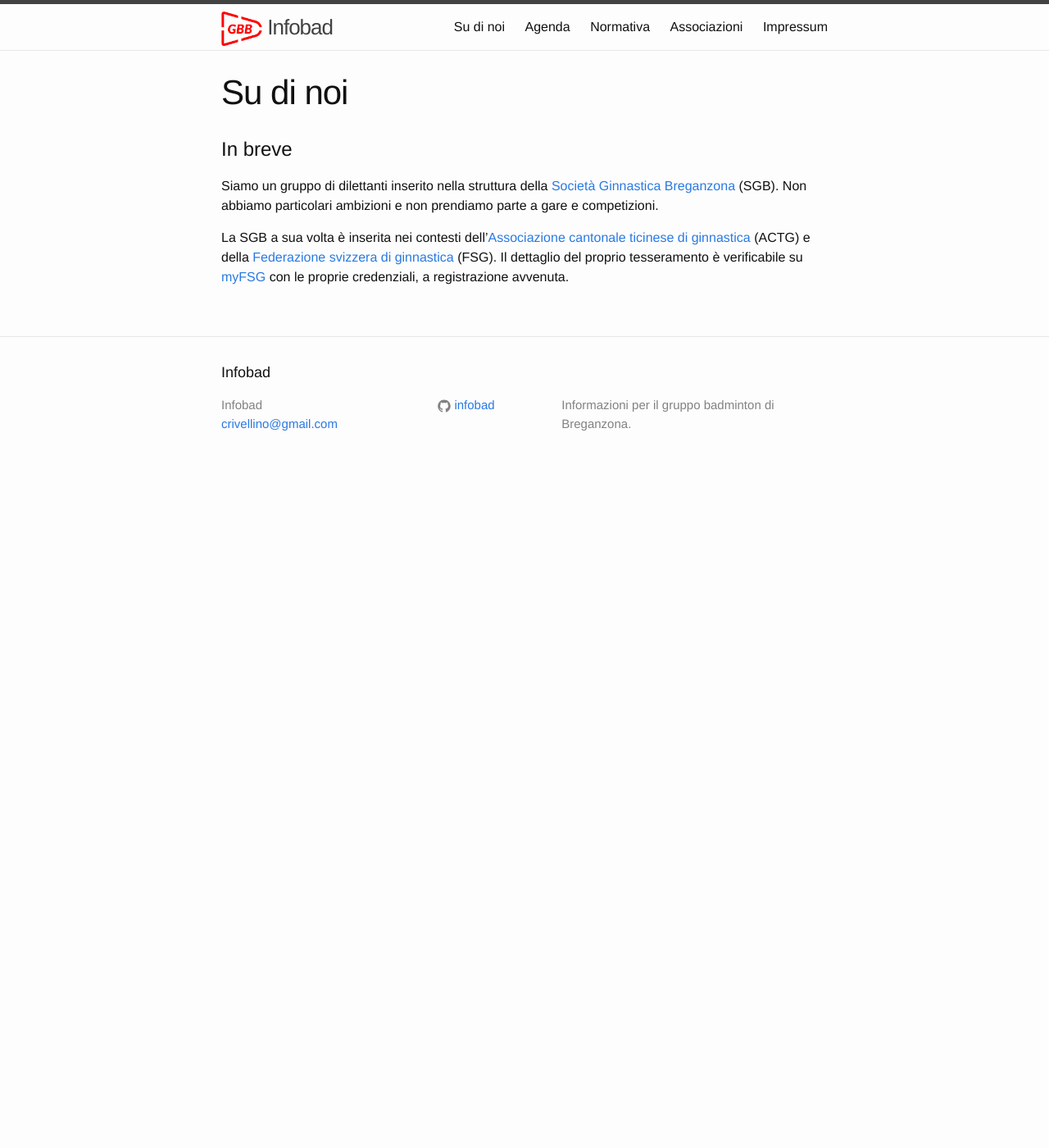
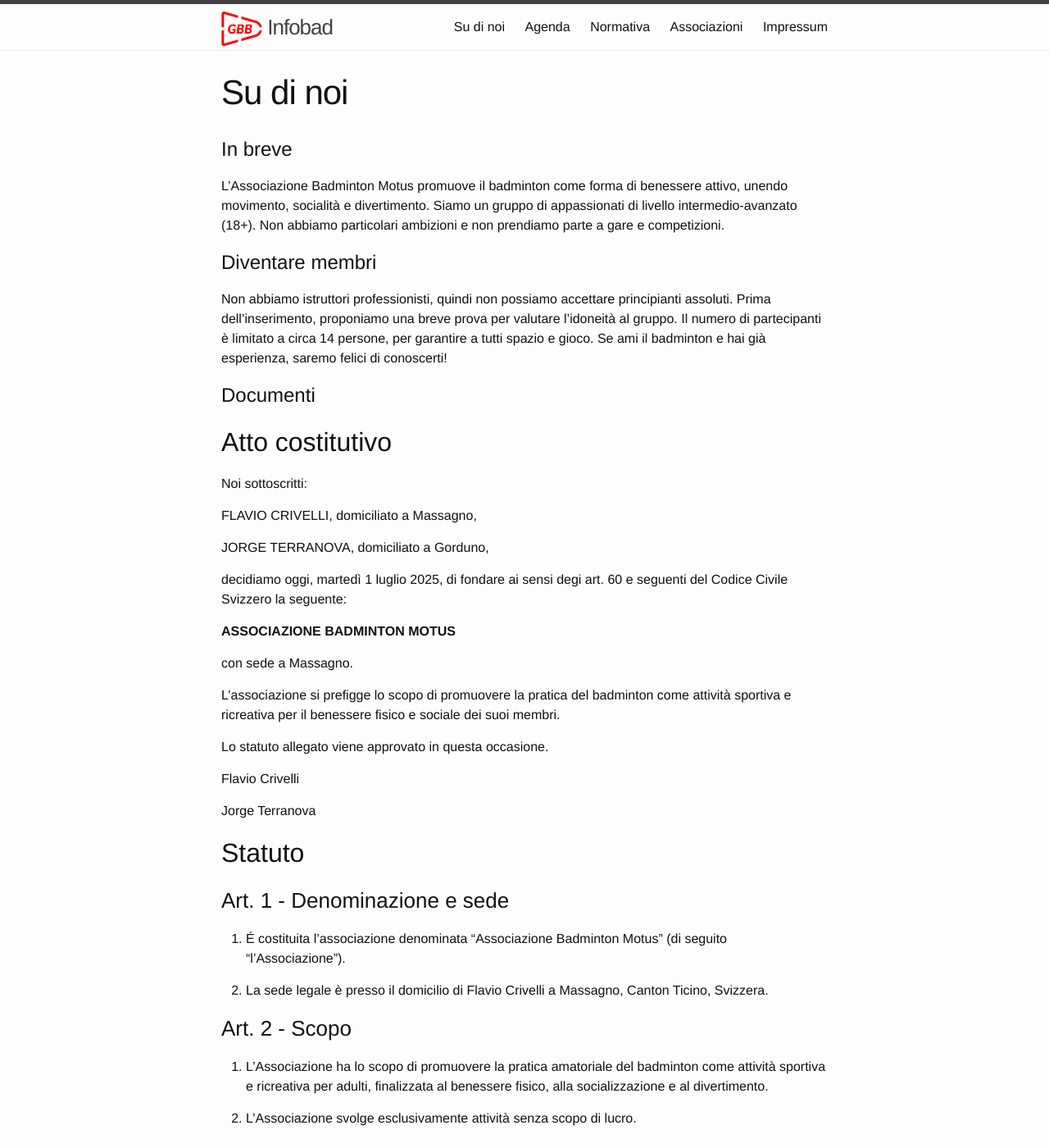
Before and after one commit to infobad/infobad.github.io, a Jekyll site: the page built from about.md, in a window 1280 px wide and 1400 px high. Shown: the whole window at 82% size. Built offline with Jekyll 4.4.1, drawn with Linux system fonts in a browser that asks for light colours; some of the changed text lies outside the part shown.

Commit message:
Propose creation of a new association

```diff
--- a/_config.yml
+++ b/_config.yml
@@ -2,11 +2,11 @@
 title: Infobad
 email: crivellino@gmail.com
 description: > # this means to ignore newlines until "baseurl:"
-  Informazioni per il gruppo badminton di Breganzona.
+  Informazioni per l'Associazione Badminton Motus.
 baseurl: "" # the subpath of your site, e.g. /blog/
 url: "http://infobad.github.io" # the base hostname & protocol for your site
 # twitter_username: capradellenevi
-github_username:  infobad
+github_username: infobad
 logo: "/assets/logo_gbb.png"
 
 # Build settings
--- a/about.md
+++ b/about.md
@@ -3,13 +3,185 @@ layout: page
 title: Su di noi
 permalink: /about/
 ---
-[sgb]: https://www.sgbreganzona.ch/ "Società Ginnastica Breganzona"
-[actg]: https://www.actg.ch/ "Associazione cantonale ticinese di ginnastica"
-[fsg]: https://www.stv-fsg.ch/ "Federazione svizzera di ginnastica"
-[myfsg]: https://my.stv-fsg.ch/ "myFSG"
 
 # In breve #
 
-Siamo un gruppo di dilettanti inserito nella struttura della [Società Ginnastica Breganzona][sgb] (SGB). Non abbiamo particolari ambizioni e non prendiamo parte a gare e competizioni.
+L'Associazione Badminton Motus promuove il badminton come forma di benessere attivo, unendo movimento, socialità e divertimento. Siamo un gruppo di appassionati di livello intermedio-avanzato (18+). Non abbiamo particolari ambizioni e non prendiamo parte a gare e competizioni.
 
-La SGB a sua volta è inserita nei contesti dell'[Associazione cantonale ticinese di ginnastica][actg] (ACTG) e della [Federazione svizzera di ginnastica][fsg] (FSG). Il dettaglio del proprio tesseramento è verificabile su [myFSG][myfsg] con le proprie credenziali, a registrazione avvenuta.
+# Diventare membri #
+
+Non abbiamo istruttori professionisti, quindi non possiamo accettare principianti assoluti. Prima dell'inserimento, proponiamo una breve prova per valutare l'idoneità al gruppo. Il numero di partecipanti è limitato a circa 14 persone, per garantire a tutti spazio e gioco. Se ami il badminton e hai già esperienza, saremo felici di conoscerti!
+
+# Documenti #
+
+## Atto costitutivo ##
+
+Noi sottoscritti:
+
+FLAVIO CRIVELLI, domiciliato a Massagno,
+
+JORGE TERRANOVA, domiciliato a Gorduno,
+
+decidiamo oggi, martedì 1 luglio 2025, di fondare ai sensi degi art. 60 e seguenti del Codice Civile Svizzero la seguente:
+
+**ASSOCIAZIONE BADMINTON MOTUS**
+
+con sede a Massagno.
+
+L'associazione si prefigge lo scopo di promuovere la pratica del badminton come attività sportiva e ricreativa per il benessere fisico e sociale dei suoi membri.
+
+Lo statuto allegato viene approvato in questa occasione.
+
+Flavio Crivelli
+
+Jorge Terranova
+
+## Statuto ##
+
+### Art. 1 - Denominazione e sede ###
+
+1. É costituita l'associazione denominata "Associazione Badminton Motus" (di seguito "l'Associazione").
+
+2. La sede legale è presso il domicilio di Flavio Crivelli a Massagno, Canton Ticino, Svizzera.
+
+### Art. 2 - Scopo ###
+
+1. L'Associazione ha lo scopo di promuovere la pratica amatoriale del badminton come attività sportiva e ricreativa per adulti, finalizzata al benessere fisico, alla socializzazione e al divertimento.
+
+2. L'Associazione svolge esclusivamente attività senza scopo di lucro.
+
+### Art. 3 - Membri ###
+
+1. L'Associazione è composta da membri attivi.
+
+2. Possono essere ammessi come membri attivi esclusivamente persone fisiche maggiorenni (18 anni compiuti) che dimostrino un livello intermedio o avanzato nella pratica del badminton. Poiché l'Associazione non dispone di istruttori professionisti, non vengono ammessi principianti assoluti.
+
+3. L'ammissione di nuovi membri avviene su richiesta scritta e approvazione del comitato direttivo.
+
+4. L'ammisisone è subordinata a una sessione di prova volta a valutare l'idoneità tecnica e e la compatibilità con il gruppo. La valutazione viene effettuata dal comitato direttivo o da membri da esso incaricati.
+
+5. Per garantire spazio e qualità dell'attività, il numero massimo di membri attivi è limitato a 14. Ulteriori richieste possono essere inserite in lista d'attesa.
+
+### Art. 4 - Diritti e doveri dei membri ###
+
+1. I membri hanno diritto di partecipare alle attività dell'Associazione e di votare all'assemblea generale.
+
+2. I membri sono tenuti a rispettare il presente statuto, le decisioni dell'assemblea e le regole stabilite dal comitato direttivo.
+
+### Art. 5 - Organi dell'Associazione ###
+
+1. L'Associazione è composta dai seguenti organi:
+
+    a) Assemblea generale
+
+    b) Comitato direttivo
+
+    c) Revisore dei conti (facoltativo)
+
+### Art. 6 - Assemblea generale ###
+
+1. L'assemblea generale è l'organo sovrano dell'Associazione e si riunisce almeno una volta all'anno.
+
+2. Compete all'assemblea generale:
+
+    a) eleggere il comitato direttivo;
+
+    b) approvare il bilancio e il conto preventivo;
+
+    c) deliberare sulle modifiche dello statuto;
+
+    d) deliberare sulla dissoluzione dell'Associazione.
+
+### Art. 7 - Comitato direttivo ###
+
+1. Il comitato direttivo è composto da almeno una persona che ricopre il ruolo di presidente e tesoriere.
+
+2. Il comitato direttivo può includere facoltativamente un segretario per la gestione amministrativa e comunicativa.
+
+3. Il comitato direttivo gestisce l'Associazione, rappresenta legalmente l'Associazione e organizza le attività.
+
+### Art. 8 - Finanze ###
+
+1. Le entrate dell'Associazione sono costituite da:
+
+    a) quote associative
+
+    b) eventuali contributi o donazioni
+
+### Art. 9 - Durata e scioglimento ###
+
+1. La durata dell'Associazione è illimitata.
+
+2. Lo scioglimento può essere deciso dall'assemblea generale con una maggioranza qualificata.
+
+3. In caso di scioglimento, il patrimonio residuo sarà devoluto ad enti con finalità analoghe o di pubblica utilità.
+
+### Art. 10 - Disposizioni finali ###
+
+1. Per quanto non espressamente previsto nel presente statuto, si applicano le norme del Codice Civile Svizzero relative alle associazioni (art. 60 e seguenti).
+
+## Regolamento interno ##
+
+### Art. 1 - Quote associative ###
+
+1. La quota associativa annuale è fissata a CHF 200.- e deve essere versata entro ottobre di ogni anno.
+
+2. La quota può essere modificata dall'assemblea generale su proposta del comitato direttivo.
+
+### Art. 2 - Orari e luogo di allenamento ###
+
+1. Le attività si svolgono presso la palestra scolastica di Muzzano.
+
+2. Gli orari saranno comunicati dal comitato direttivo con congruo anticipo.
+
+### Art. 3 - Comportamento e fair play ###
+
+1. Tutti i membri sono tenuti a mantenere un comportamento rispettoso e sportivo.
+
+2. È vietato qualsiasi atteggiamento discriminatorio, violento o pericoloso.
+
+### Art. 4 - Sicurezza ###
+
+1. I membri sono responsabili della propria sicurezza durante le attività.
+
+2. È consigliato l'uso di adeguata attrezzatura sportiva.
+
+### Art. 5 - Decadenza e sospensione ###
+
+1. Il comitato direttivo può sospendere o escludere un socio in caso di gravi violazioni del regolamento o dello statuto, previa comunicazione scritta.
+
+## Verbali ##
+
+**Verbale dell'assemblea costitutiva dell'Associazione Badminton Motus**
+
+In data martedì 1 luglio 2025, alle ore 13:00, presso il domicilio di Flavio Crivelli a Massagno, si è riunita l'assemblea costitutiva dell'Associazione Badminton Motus, convocata per fondare l'Associazione e approvare lo statuto.
+
+Sono presenti i seguenti soci fondatori:
+
+- Flavio Crivelli
+
+- Jorge Terranova
+
+L'assemblea nomina Flavio Crivelli come presidente e Jorge Terranova come segretario dell'assemblea.
+
+Il presidente espone lo scopo dell'Associazione e presenta lo statuto, che viene discusso e approvato all'unanimità.
+
+L'assemblea procede quindi alla nomina del comitato direttivo:
+
+- Presidente e tesoriere: Flavio Crivelli
+
+- Segretario (facoltativo): Jorge Terranova
+
+Si decide inoltre di fissare la quota associativa annuale in CHF 200.-.
+
+Non essendoci altri punti all'ordine del giorno, l'assemblea viene chiusa alle ore 14:00.
+
+Il presente verbale viene sottoscritto dal presidente e dal segretario.
+
+Firma presidente:
+
+Flavio Crivelli
+
+Firma segretario:
+
+Jorge Terranova
```
